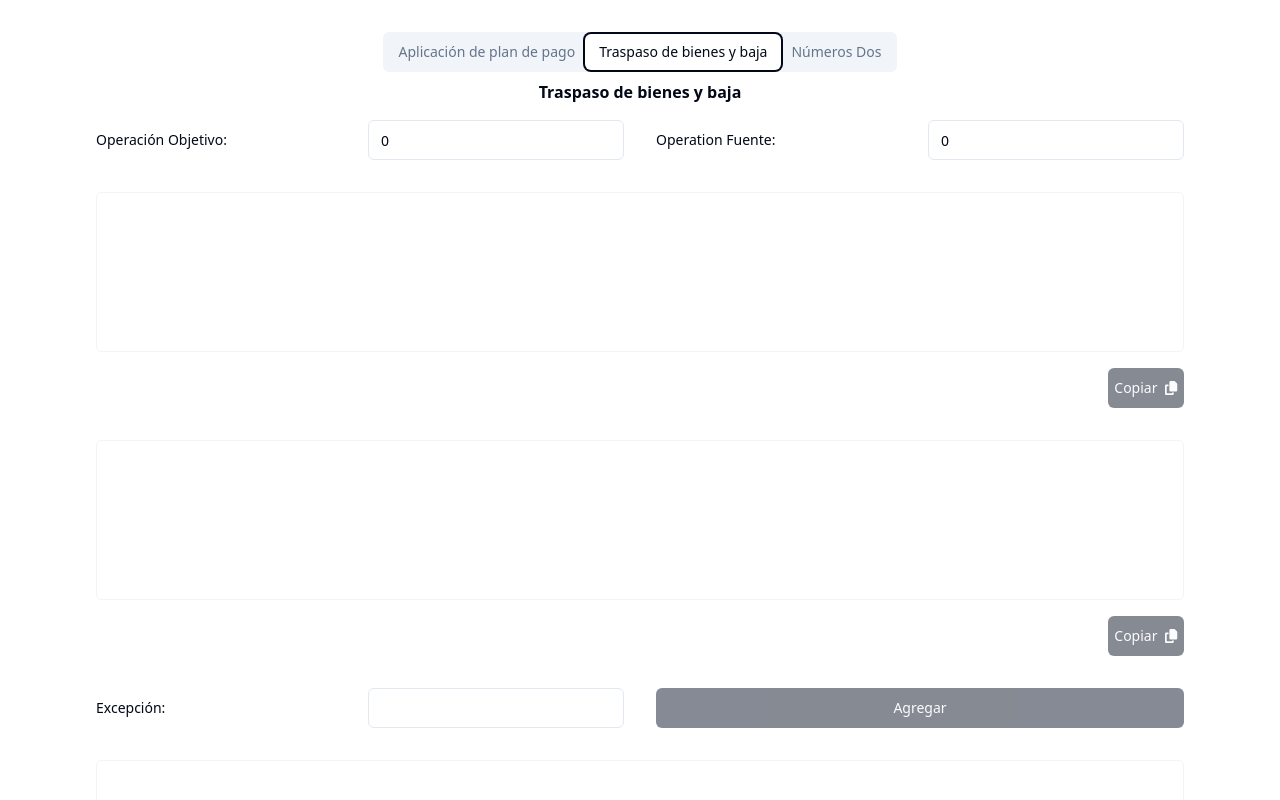
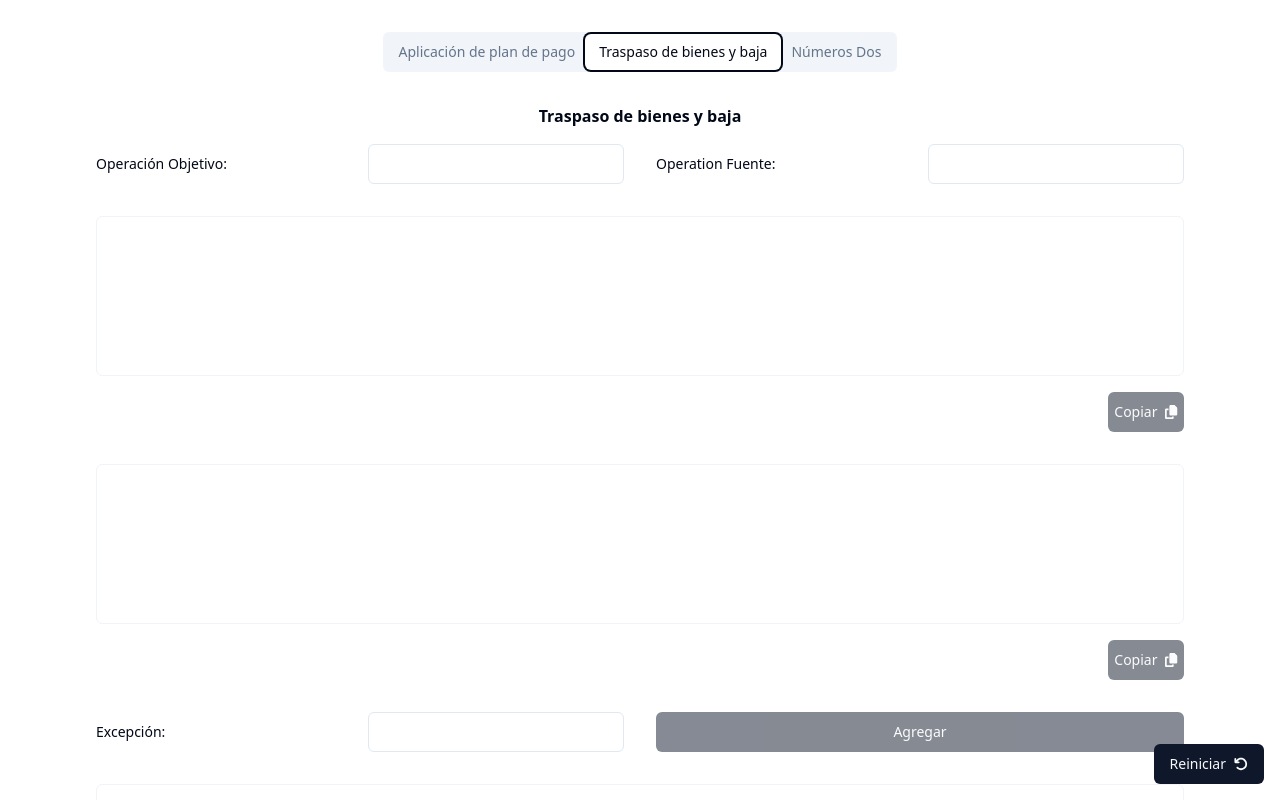
Before and after one commit to jokinz/maaq-payment-plan-analyzer, a React (Vite) app: page / in a window 1280 px wide. Both pictures are taken after a click on the tab "Traspaso de bienes y baja". Shown: the top 800 px of the page. Built offline with nearby package versions, Linux system fonts and the light colour scheme.

Commit message:
Update TraspasoDeBienesYBaja.tsx

```diff
--- a/src/components/TraspasoDeBienesYBaja.tsx
+++ b/src/components/TraspasoDeBienesYBaja.tsx
@@ -5,7 +5,7 @@ import '../App.css'
 import Query from './Query'
 
 import { Button } from '@/components/ui/button'
-import { Input } from '@/components/ui/input'
+import { Label } from '@/components/ui/label'
 import {
   Select,
   SelectContent,
@@ -13,7 +13,11 @@ import {
   SelectTrigger,
   SelectValue,
 } from '@/components/ui/select'
-import { Label } from '@/components/ui/label'
+
+import { faArrowRotateLeft } from '@fortawesome/free-solid-svg-icons'
+import { FontAwesomeIcon } from '@fortawesome/react-fontawesome'
+
+import FormField from '@/components/FormField'
 
 type Status = {
   value: string
@@ -36,31 +40,40 @@ const StatusList: Status[] = [
 ]
 
 function TraspasoDeBienesYBaja() {
-  const [sourceOperation, setSourceOperation] = useState(0)
-  const [targetOperation, setTargetOperation] = useState(0)
-  const [selectedStatus, setSelectedStatus] = useState('')
-  const [exception, setException] = useState('')
+  const [sourceOperation, setSourceOperation] = useState<number>(0)
+  const [targetOperation, setTargetOperation] = useState<number>(0)
+  const [selectedStatus, setSelectedStatus] = useState<string>('')
+  const [exception, setException] = useState<string>('')
   const [exceptionsList, setExceptionsList] = useState<string[]>([])
 
+  const restartValues = () => {
+    setSourceOperation(0)
+    setTargetOperation(0)
+    window.scrollTo({
+      top: 0,
+      behavior: 'smooth',
+    })
+  }
+
   return (
-    <div className="flex flex-col gap-4">
+    <div className="flex flex-col gap-4 mt-8 mb-8">
       <h2 className="font-bold">Traspaso de bienes y baja</h2>
       <section className="grid grid-cols-2 gap-8 items-center">
         <div className="grid grid-cols-2 gap-4 items-center text-left">
-          <Label htmlFor="targetOperation">Operación Objetivo: </Label>
-          <Input
-            id="targetOperation"
-            value={targetOperation}
+          <FormField
+            htmlFor="targetOperation"
+            label="Operación Objetivo"
+            value={targetOperation ? targetOperation : ''}
             onChange={(event) => {
               setTargetOperation(parseInt(event.target.value))
             }}
           />
         </div>
         <div className="grid grid-cols-2 gap-4 items-center text-left">
-          <Label htmlFor="sourceOperation">Operation Fuente: </Label>
-          <Input
-            id="sourceOperation"
-            value={sourceOperation}
+          <FormField
+            htmlFor="sourceOperation"
+            label="Operation Fuente"
+            value={sourceOperation ? sourceOperation : ''}
             onChange={(event) => {
               event.preventDefault()
               setSourceOperation(parseInt(event.target.value))
@@ -82,9 +95,9 @@ function TraspasoDeBienesYBaja() {
           }
         ></Query>
         <div className="grid grid-cols-2 gap-4 items-center text-left">
-          <Label htmlFor="exception">Excepción: </Label>
-          <Input
-            id="exception"
+          <FormField
+            htmlFor="exception"
+            label="Excepción"
             value={exception}
             onChange={(event) => {
               setException(event.target.value)
@@ -106,7 +119,7 @@ function TraspasoDeBienesYBaja() {
             <p>Excepciones: </p>
             {exceptionsList.map((item, index) => (
               <Button
-              key={index}
+                key={index}
                 variant={'destructive'}
                 onClick={(event) => {
                   event.preventDefault()
@@ -177,6 +190,12 @@ function TraspasoDeBienesYBaja() {
           </>
         )}
       </section>
+      <Button
+        className="fixed right-4 bottom-4"
+        onClick={() => restartValues()}
+      >
+        Reiniciar <FontAwesomeIcon className="ml-2" icon={faArrowRotateLeft} />
+      </Button>
     </div>
   )
 }
```
